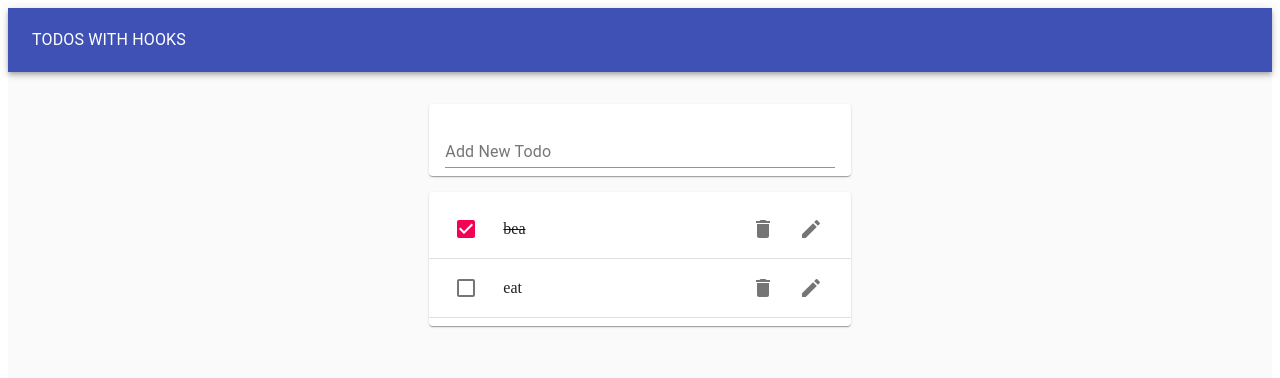
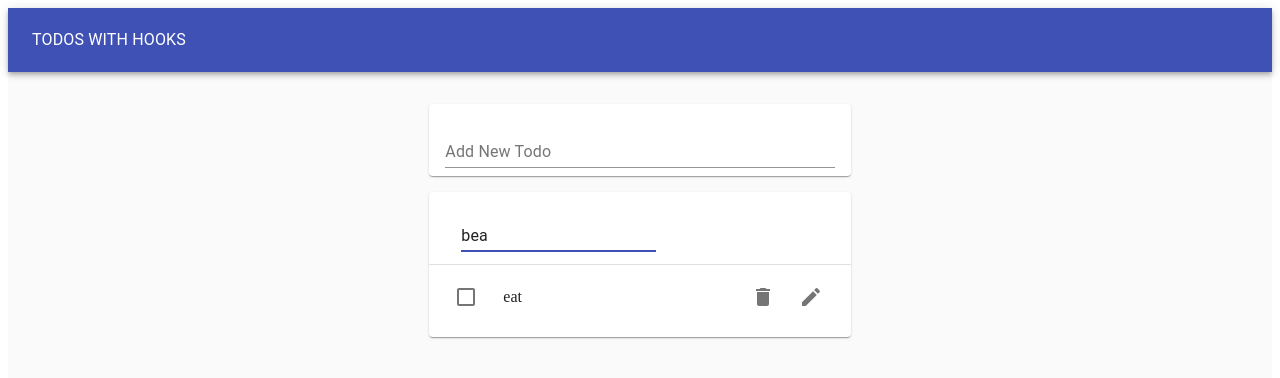
Before and after one commit to laur80/todo-list, a React (Create React App) app: page / in a window 1280 px wide. Both pictures are taken after a click on the button 810 px from the left and 229 px from the top of the page. Shown: the top 378 px of the page. Built offline with nearby package versions, Linux system fonts and the light colour scheme.

Commit message:
adding changeTodo function

```diff
--- /dev/null
+++ b/src/EditTodoForm.js
@@ -0,0 +1,31 @@
+import React from 'react';
+import TextField from "@material-ui/core/TextField";
+import useInputState from "./hooks/useInputState";
+
+function EditTodoForm({id,task,changeTodo,toggle}) {
+ const [value, handleChange, reset] = useInputState(task)
+ return (
+  <form
+  onSubmit={(e)=>{
+   e.preventDefault();
+   changeTodo(id,value);
+   reset();
+   toggle();
+  }}
+  style={{ marginLeft: "1rem", width:"50%" }}
+  >
+  <TextField
+
+    value={value}
+    onChange={handleChange}
+    margin='normal'
+    fullWidth
+    autoFocus
+   />
+   </form>
+  )
+ }
+
+
+
+export default EditTodoForm
--- a/src/Todo.js
+++ b/src/Todo.js
@@ -1,6 +1,7 @@
+
 import React from "react";
-// import useToggleState from "./hooks/useToggleState";
-// import EditTodoForm from "./EditTodoForm";
+import useToggleState from "./hooks/useToggleState";
+import EditTodoForm from "./EditTodoForm";
 import ListItem from "@material-ui/core/ListItem";
 import ListItemText from "@material-ui/core/ListItem";
 import Checkbox from "@material-ui/core/Checkbox";
@@ -9,19 +10,25 @@ import DeleteIcon from "@material-ui/icons/Delete";
 import EditIcon from "@material-ui/icons/Edit";
 import ListItemSecondaryAction from "@material-ui/core/ListItemSecondaryAction";
 
-function Todo({id,task,completed,removeTodo,toggleTodo}) {
+function Todo({id,task,completed,removeTodo,toggleTodo,changeTodo}) {
+    const [editing,toggle]=useToggleState(false);
     return (
-        <ListItem>
+        <ListItem style={{height:"64px"}}>
+        {editing ? (<EditTodoForm id={id} task={task} toggle={toggle} changeTodo={changeTodo}/>
+        ):(
+        <>
         <Checkbox checked={completed} tabIndex={-1} onClick={()=>toggleTodo(id)}/>
         <ListItemText style={{textDecoration :completed ? "line-through" : "none"}}>{task}</ListItemText>
         <ListItemSecondaryAction>
             <IconButton aria-label="Delete" onClick={()=>removeTodo(id)}>
                 <DeleteIcon/>
             </IconButton>
-            <IconButton aria-label="Edit">
+            <IconButton aria-label="Edit" onClick={toggle}>
                 <EditIcon/>
             </IconButton>
         </ListItemSecondaryAction>
+        </>)
+    }
         </ListItem>
     )
 }
--- a/src/TodoApp.js
+++ b/src/TodoApp.js
@@ -1,4 +1,4 @@
-import React, {useState} from 'react'
+import React, { useState } from "react";
 import TodoList from "./TodoList";
 // import TodoForm from "./TodoForm";
 import Typography from "@material-ui/core/Typography";
@@ -8,29 +8,63 @@ import Toolbar from "@material-ui/core/Toolbar";
 import Grid from "@material-ui/core/Grid";
 // import { Divider } from '@material-ui/core';
 // import { light } from '@material-ui/core/styles/createPalette';
-import TodoForm from "./TodoForm"
-import { v4 as uuidv4 } from 'uuid';
-
+import TodoForm from "./TodoForm";
+import { v4 as uuidv4 } from "uuid";
 
 function TodoApp() {
-    const initialTodos=[
-        {id:1,task:"bea",completed:true},
-        {id:2,task:"eat",completed:false}
+  const initialTodos = [
+    {
+      id: 1,
+      task: "bea",
+      completed: true,
+    },
+    {
+      id: 2,
+      task: "eat",
+      completed: false,
+    },
   ];
-   const [todos,setTodos]=useState(initialTodos);
+  const [todos, setTodos] = useState(initialTodos);
 
-   const addTodo = addText => {
-       setTodos([...todos, {id:uuidv4(),task:addText,completed:false},])
+  const addTodo = (addText) => {
+    setTodos([
+      ...todos,
+      {
+        id: uuidv4(),
+        task: addText,
+        completed: false,
+      },
+    ]);
   };
 
-   const removeTodo = selectedTodoId => {
-     const refreshTodos = todos.filter(eachTodos => eachTodos.id !== selectedTodoId);
+  const removeTodo = (selectedTodoId) => {
+    const refreshTodos = todos.filter(
+      (eachTodos) => eachTodos.id !== selectedTodoId
+    );
     setTodos(refreshTodos);
   };
 
-   const toggleTodo = selectedTodoId => {
-     const updateTodos = todos.map(eachTodos =>
-       eachTodos.id === selectedTodoId ? {...eachTodos,completed:!eachTodos.completed} : eachTodos)
+  const toggleTodo = (selectedTodoId) => {
+    const updateTodos = todos.map((eachTodos) =>
+      eachTodos.id === selectedTodoId
+        ? {
+            ...eachTodos,
+            completed: !eachTodos.completed,
+          }
+        : eachTodos
+    );
+    setTodos(updateTodos);
+  };
+
+  const changeTodo = (selectedTodoId,newTask) => {
+    const updateTodos = todos.map((eachTodos) =>
+      eachTodos.id === selectedTodoId
+        ? {
+            ...eachTodos,
+            task: newTask,
+          }
+        : eachTodos
+    );
     setTodos(updateTodos);
   };
 
@@ -40,23 +74,35 @@ function TodoApp() {
         padding: 0,
         margin: 0,
         height: "100vh",
-      backgroundColor: "#fafafa"
+        backgroundColor: "#fafafa",
       }}
       elevation={0}
     >
-    <AppBar color='primary' position='static' style={{ height: "64px" }}>
+      <AppBar
+        color="primary"
+        position="static"
+        style={{
+          height: "64px",
+        }}
+      >
         <Toolbar>
-        <Typography color='inherit'>TODOS WITH HOOKS</Typography>
+          <Typography color="inherit"> TODOS WITH HOOKS </Typography>{" "}
         </Toolbar>
       </AppBar>
-    <Grid container justify='center' style={{ marginTop: "1rem" }}>
+      <Grid
+        container
+        justify="center"
+        style={{
+          marginTop: "1rem",
+        }}
+      >
         <Grid item xs={11} md={8} lg={4}>
           <TodoForm addTodo={addTodo} />
           <TodoList
             todos={todos}
             removeTodo={removeTodo}
             toggleTodo={toggleTodo}
-        //   editTodo={editTodo}
+            changeTodo={changeTodo}
           />
         </Grid>
       </Grid>
@@ -64,4 +110,4 @@ function TodoApp() {
   );
 }
 
-export default TodoApp
+export default TodoApp;
--- a/src/TodoList.js
+++ b/src/TodoList.js
@@ -1,32 +1,32 @@
-import React from 'react'
+import React from 'react';
 // import ListItem from "@material-ui/core/ListItem";
-import Todo from "./Todo";
-import Paper from "@material-ui/core/Paper";
-import List from "@material-ui/core/List";
-import Divider from "@material-ui/core/Divider";
+import Todo from './Todo';
+import Paper from '@material-ui/core/Paper';
+import List from '@material-ui/core/List';
+import Divider from '@material-ui/core/Divider';
 // import ListItemText from "@material-ui/core/ListItemText";
 
-
-function TodoList({todos,removeTodo,toggleTodo}) {
+function TodoList({ todos, removeTodo, toggleTodo,changeTodo }) {
   return (
     <Paper>
       <List>
-                {todos.map(todo=>(
+        {todos.map((todo,i) => (
           <>
-
             <Todo
               id={todo.id}
               removeTodo={removeTodo}
               toggleTodo={toggleTodo}
+              changeTodo={changeTodo}
               key={todo.id}
               task={todo.task}
-                     completed={todo.completed}/>
-                    <Divider/>
+              completed={todo.completed}
+            />
+            {i < todos.length -1 && <Divider />}
           </>
         ))}
       </List>
     </Paper>
-    )
+  );
 }
 
-export default TodoList
+export default TodoList;
--- a/src/hooks/useInputState.js
+++ b/src/hooks/useInputState.js
@@ -1,4 +1,7 @@
-import { useState } from "react";
+import {
+  useState
+} from "react";
+
 export default initialVal => {
   const [value, setValue] = useState(initialVal);
   const handleChange = e => {
--- /dev/null
+++ b/src/hooks/useToggleState.js
@@ -0,0 +1,14 @@
+import React, {
+ useState
+} from 'react'
+
+function useToggleState(initialVal = false) {
+ const [logicalData, setBoolean] = useState(initialVal);
+ const toogle = () => {
+  setBoolean(!logicalData);
+ }
+ return [logicalData, toogle]
+
+}
+
+export default useToggleState
```
Lines whose indentation alone changed are shown as unchanged.
